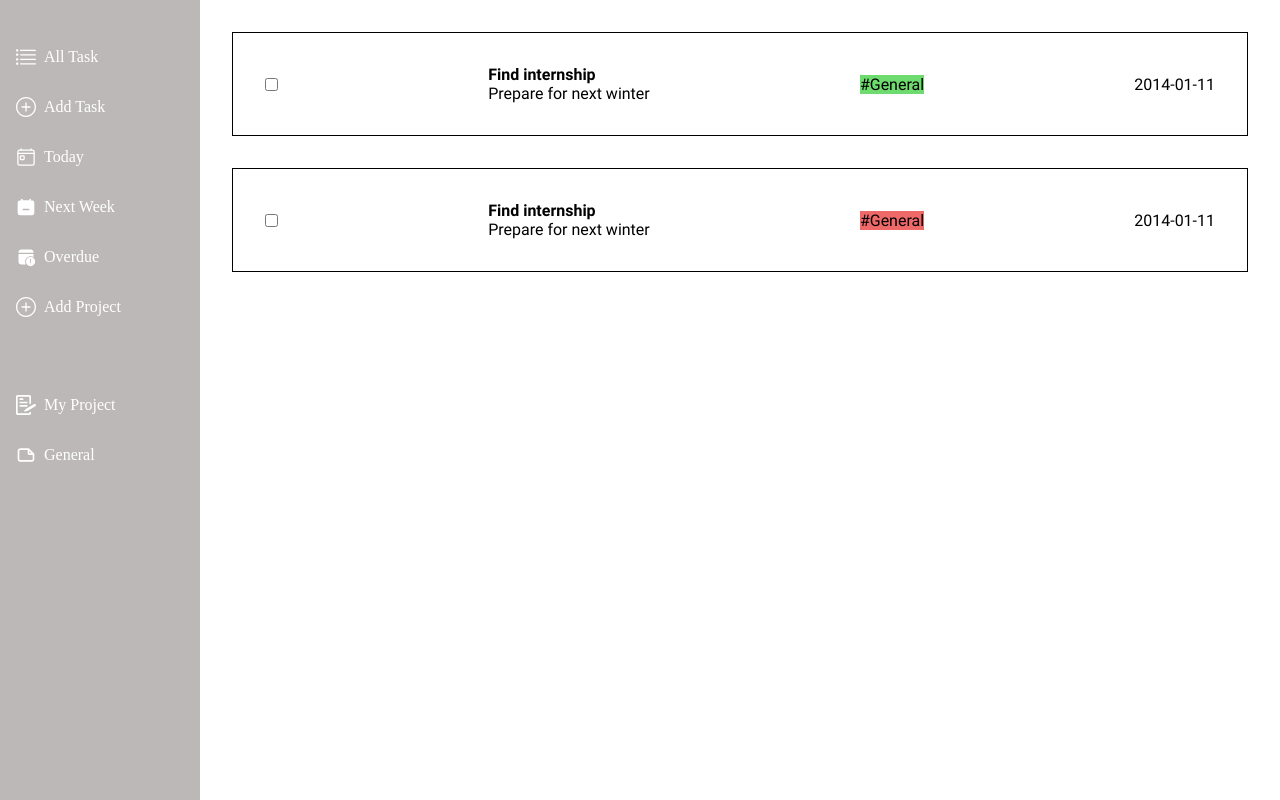
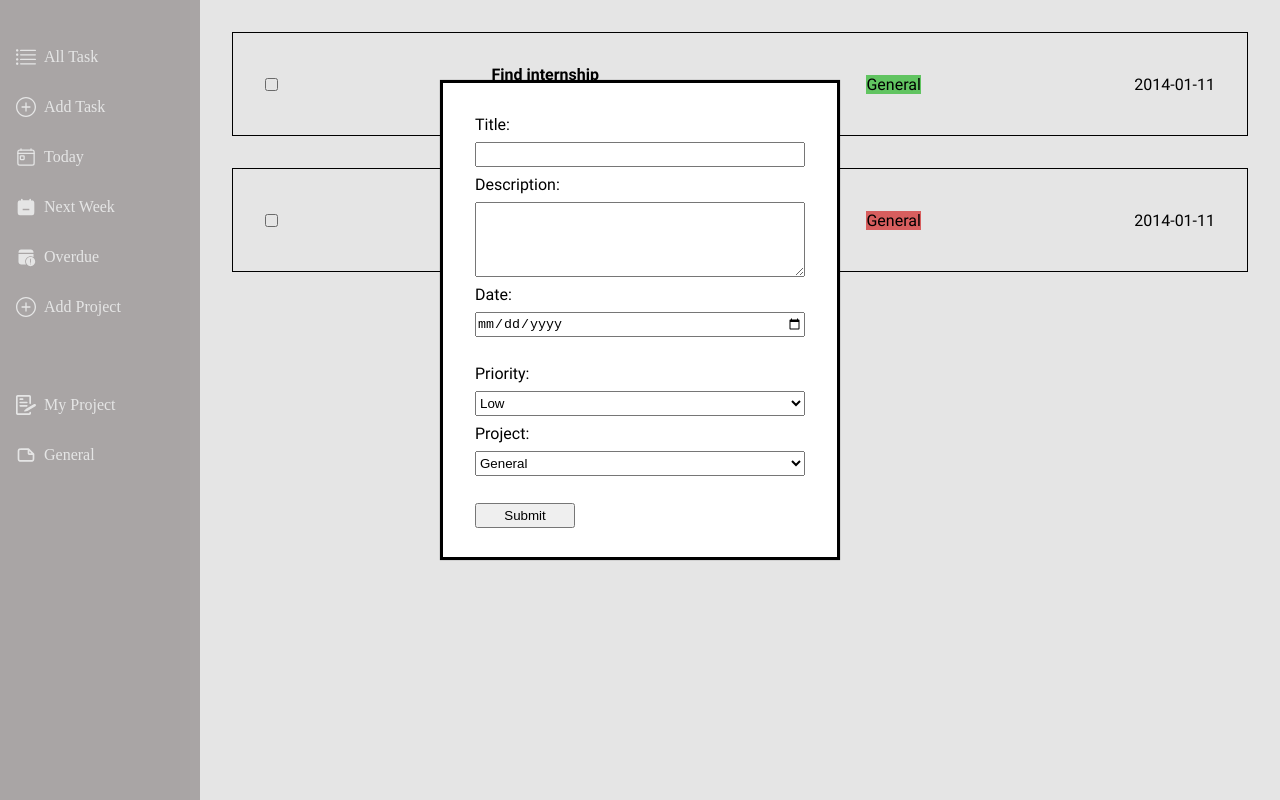
Before and after one commit to Arussel1/to-do-list, a website built with webpack: page src/index.html in a window 1280 px wide. Both pictures are taken after a click on the button "Add Task". Built offline with nearby package versions, Linux system fonts and the light colour scheme; a web font is replaced by a local one.

Commit message:
Complete add task dialog

```diff
--- a/src/component/addTask.js
+++ b/src/component/addTask.js
@@ -1,12 +1,9 @@
-import Task from './taskConstructor.js';
+export default function addTask(projectList,dialog){
 
-export default function addTask(projectList){
-
-const dialog = document.createElement('dialog');
-dialog.className = 'formContainer';
-
-
+dialog.innerHTML = "";
 const form = document.createElement('form');
+form.name = "addTaskForm";
+const br = document.createElement('br');
 
 const titleLabel = document.createElement('label');
 titleLabel.setAttribute('for', 'title');
@@ -17,18 +14,17 @@ titleInput.setAttribute('name', 'title');
 titleInput.required = true;
 form.appendChild(titleLabel);
 form.appendChild(titleInput);
-form.appendChild(document.createElement('br'));
+form.appendChild(br);
 
 const descriptionLabel = document.createElement('label');
 descriptionLabel.setAttribute('for', 'description');
 descriptionLabel.textContent = 'Description:';
-const descriptionInput = document.createElement('input');
-descriptionInput.setAttribute('type', 'text');
-descriptionInput.setAttribute('name', 'description');
-descriptionInput.required = true;
+const descriptionTextarea = document.createElement('textarea');
+descriptionTextarea.setAttribute('name', 'description');
+descriptionTextarea.required = true;
 form.appendChild(descriptionLabel);
-form.appendChild(descriptionInput);
-form.appendChild(document.createElement('br'));
+form.appendChild(descriptionTextarea);
+form.appendChild(br);
 
 const dateLabel = document.createElement('label');
 dateLabel.setAttribute('for', 'date');
@@ -46,16 +42,34 @@ priorityLabel.setAttribute('for', 'priority');
 priorityLabel.textContent = 'Priority:';
 const prioritySelect = document.createElement('select');
 prioritySelect.setAttribute('name', 'priority');
-const options = ['low', 'medium', 'high'];
-options.forEach(optionValue => {
-    const option = document.createElement('option');
-    option.setAttribute('value', optionValue);
-    option.textContent = optionValue.charAt(0).toUpperCase() + optionValue.slice(1);
-    prioritySelect.appendChild(option);
+const priorityOptions = ['low', 'medium', 'high'];
+priorityOptions.forEach(optionValue => {
+    const priorityOption = document.createElement('option');
+    priorityOption.setAttribute('value', optionValue);
+    priorityOption.textContent = optionValue.charAt(0).toUpperCase() + optionValue.slice(1);
+    prioritySelect.appendChild(priorityOption);
 });
+
 form.appendChild(priorityLabel);
 form.appendChild(prioritySelect);
-form.appendChild(document.createElement('br'));
+form.appendChild(br);
+
+const projectLabel = document.createElement('label');
+projectLabel.setAttribute('for', 'project');
+projectLabel.textContent = 'Project:';
+const projectSelect = document.createElement('select');
+projectSelect.setAttribute('name', 'project');
+const projectOptions = projectList;
+projectOptions.forEach(optionValue => {
+    const projectOption = document.createElement('option');
+    projectOption.setAttribute('value', optionValue);
+    projectOption.textContent = optionValue.charAt(0).toUpperCase() + optionValue.slice(1);
+    projectSelect.appendChild(projectOption);
+});
+
+form.appendChild(projectLabel);
+form.appendChild(projectSelect);  // This line was missing
+form.appendChild(br);
 
 const submitButton = document.createElement('button');
 submitButton.setAttribute('type', 'submit');
@@ -65,5 +79,4 @@ form.appendChild(submitButton);
 
 dialog.appendChild(form);
 
-document.body.appendChild(dialog);
 }
--- a/src/component/allTask.js
+++ b/src/component/allTask.js
@@ -56,7 +56,7 @@ function taskTransform(task, options = {}) {
     return taskDiv;
 }
 
-export default function (taskArray, taskContainer, options = {}) {
+export default function taskClasstoHTML(taskArray, taskContainer, options = {}) {
     taskContainer.innerHTML = "";
     for (const task of taskArray) {
         taskContainer.appendChild(taskTransform(task, options));
--- a/src/index.html
+++ b/src/index.html
@@ -11,6 +11,6 @@
     <div class="taskContainer">
 
     </div>
-    <div class="formContainer"></div>
+    <dialog class="addTaskDialog"></dialog>
 </body>
 </html>
--- a/src/index.js
+++ b/src/index.js
@@ -2,11 +2,35 @@ import './style.css';
 import addImageAndTextToSidebar from './component/sideBar.js';
 import Task from './component/taskConstructor.js';
 import taskClasstoHTML from './component/allTask.js';
-import { compareAsc, format } from "date-fns";
+import addTask from './component/addTask.js';
+import { format } from "date-fns";
 
 const sidebar = document.querySelector(".sidebar");
-const taskContainer = document.querySelector(".taskContainer")
-let taskArray = [new Task("Find internship","Prepare for next winter",format(new Date(2014, 0, 11), "yyyy-MM-dd"),"#General",'low'),new Task("Find internship","Prepare for next winter",format(new Date(2014, 0, 11), "yyyy-MM-dd"),"#General",'high')];
+const taskContainer = document.querySelector(".taskContainer");
+const addTaskDialog = document.querySelector('.addTaskDialog');
+let taskArray = [new Task("Find internship","Prepare for next winter",format(new Date(2014, 0, 11), "yyyy-MM-dd"),"General",'low'),new Task("Find internship","Prepare for next winter",format(new Date(2014, 0, 11), "yyyy-MM-dd"),"General",'high')];
 let projectArray = ["General"];
 addImageAndTextToSidebar(sidebar,projectArray);
 taskClasstoHTML(taskArray,taskContainer);
+addTask(projectArray,addTaskDialog);
+
+const form = document.forms["addTaskForm"];
+const addTaskButton = document.querySelector('.addTask');
+addTaskButton.addEventListener('click', () => {
+    addTaskDialog.showModal();
+});
+
+form.addEventListener("submit", function(event) {
+    event.preventDefault();
+    const newTask = new Task(
+        form.title.value,
+        form.description.value,
+        form.date.value,
+        form.project.value,
+        form.priority.value
+    );
+
+    taskArray.push(newTask);
+    taskClasstoHTML(taskArray, taskContainer);
+    addTaskDialog.close();
+});
--- a/src/style.css
+++ b/src/style.css
@@ -100,3 +100,42 @@ button > img {
 .project{
     background-color:var(--low-priority);
 }
+
+/* Add Task form */
+
+dialog{
+    padding: 2rem;
+    height:60vh;
+    width:50vh;
+    position: fixed;
+    top: 40%;
+    left: 50%;
+    transform: translate(-50%, -50%);
+    box-shadow: 0 0 1px rgba(0,0,0,0.5);
+    font-family:'task';
+    font-weight: 500;
+    font-size: 1rem;
+  }
+
+form{
+    display: flex;
+    flex-direction: column;
+}
+form > *{
+    margin-bottom: 0.5rem;
+}
+
+form > input, form > select{
+    height: 25px;
+}
+form > textarea[name="description"]{
+    height:75px;
+    text-align:left;
+    vertical-align: top;
+    font-family: 'task';
+}
+
+form > button[type="submit"]{
+    height: 25px;
+    width:100px;
+}
```
